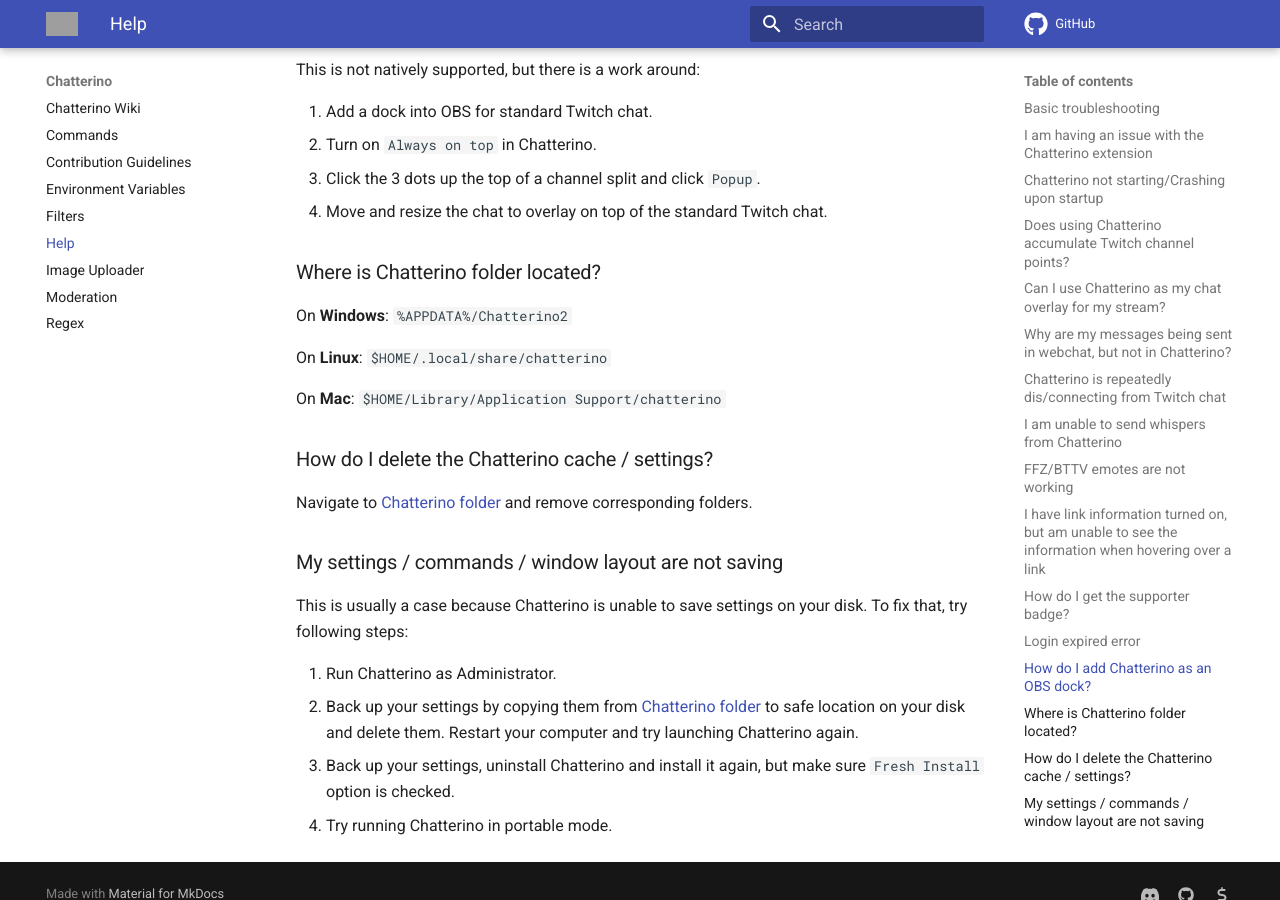
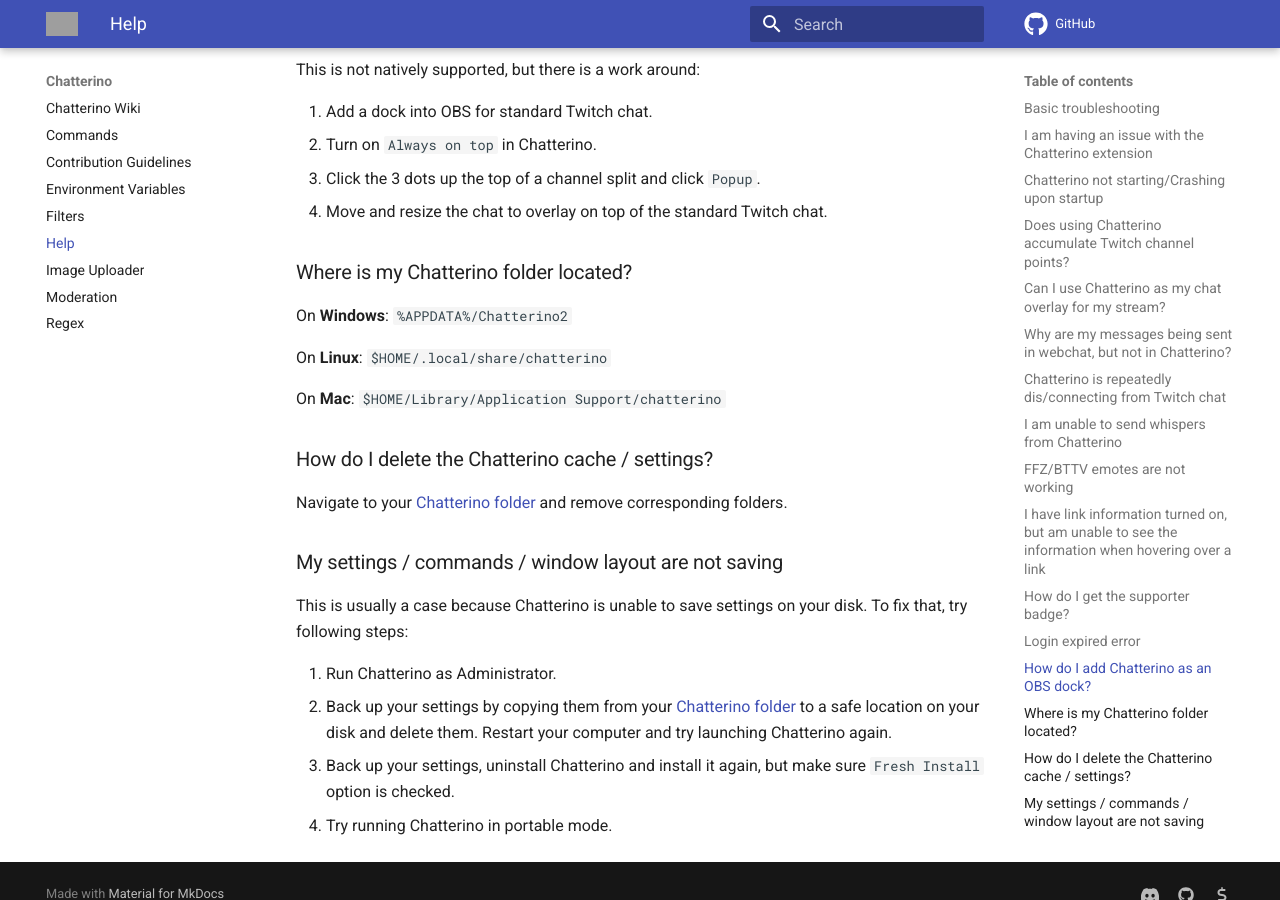
Before and after one commit to Chatterino/wiki, an MkDocs documentation site: the page built from docs/Help.md, in a window 1280 px wide and 900 px high, scrolled down 2723 px. Built offline with MkDocs 1.6.1 and Material for MkDocs 9.7.7, drawn with Linux system fonts in a browser that asks for light colours; comment, search, counter and statistics services are not loaded; grey boxes are pictures that could not be loaded.

Commit message:
Updating phrasing for 'my'/'your' Chatterino folder

```diff
--- a/docs/Help.md
+++ b/docs/Help.md
@@ -73,7 +73,7 @@
 3. Click the 3 dots up the top of a channel split and click `Popup`.
 4. Move and resize the chat to overlay on top of the standard Twitch chat.
 
-### Where is Chatterino folder located?
+### Where is my Chatterino folder located?
 On **Windows**:
 `%APPDATA%/Chatterino2`
 
@@ -84,12 +84,12 @@
 `$HOME/Library/Application Support/chatterino`
 
 ### How do I delete the Chatterino cache / settings?
-Navigate to [Chatterino folder](#where-is-chatterino-folder-located) and remove corresponding folders.
+Navigate to your [Chatterino folder](#where-is-chatterino-folder-located) and remove corresponding folders.
 
 ### My settings / commands / window layout are not saving
 This is usually a case because Chatterino is unable to save settings on your disk. To fix that, try following steps:
 
 1. Run Chatterino as Administrator.
-2. Back up your settings by copying them from [Chatterino folder](#where-is-chatterino-folder-located) to safe location on your disk and delete them. Restart your computer and try launching Chatterino again.
+2. Back up your settings by copying them from your [Chatterino folder](#where-is-chatterino-folder-located) to a safe location on your disk and delete them. Restart your computer and try launching Chatterino again.
 3. Back up your settings, uninstall Chatterino and install it again, but make sure `Fresh Install` option is checked.
 4. Try running Chatterino in portable mode.
```
